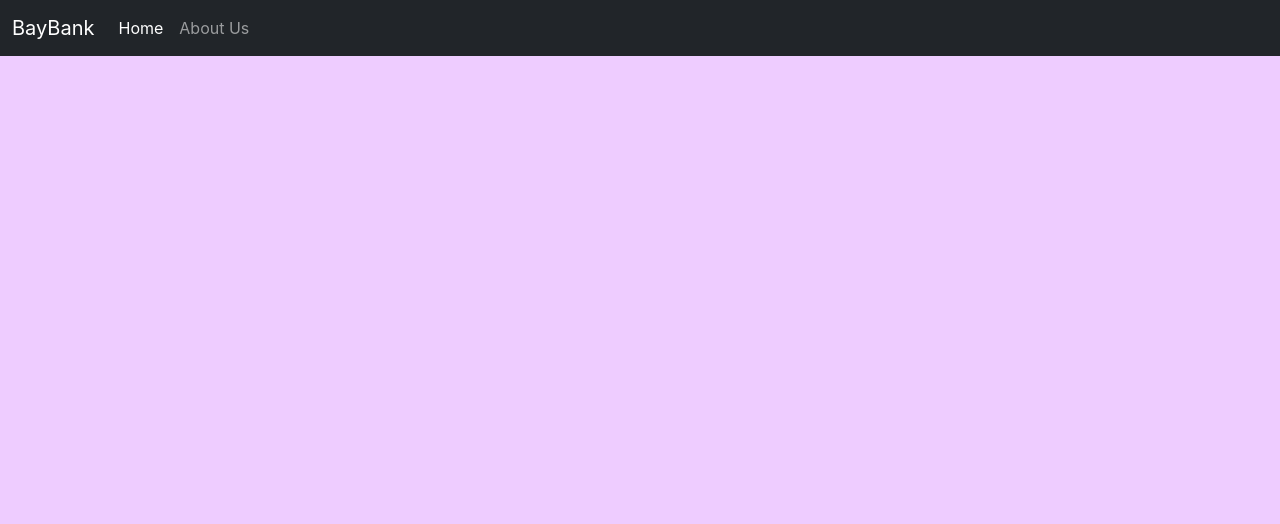
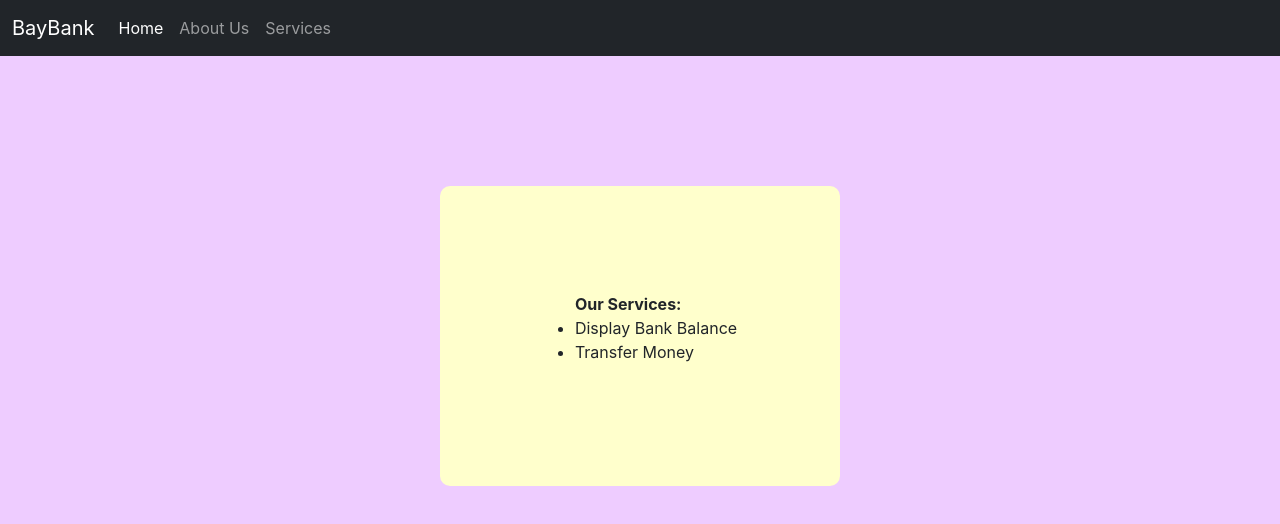
Before and after one commit to shubham-k01/Banking_Web_Dev-_Project, a React (Create React App) app: page /services in a window 1280 px wide. Shown: the top 524 px of the page. Built offline with nearby package versions, Linux system fonts and the light colour scheme.

Commit message:
services completed

```diff
--- a/src/App.js
+++ b/src/App.js
@@ -5,7 +5,9 @@ import Validation from './Components/Validation';
 import home from './home.jpg';
 import About from './Components/About';
 import Home from './Components/Home';
-import React, { useState } from 'react'
+import React, { useState } from 'react';
+import Login from './Components/Login';
+import Services from './Components/Services';
 
 
 import {
@@ -20,16 +22,16 @@ function App() {
   return (
     <>
     <div  style={{
-    backgroundColor:"rgb(238, 204, 255)",
-    height: "115vh"
-}}>
+      backgroundColor:"rgb(238, 204, 255)",
+      height: "115vh"
+    }}>
     <Router>
     <Navbar style={{position:"sticky"}}/>
     <Routes>
-      {/* <Route path="/login" element={<Login/>}/> */}
       <Route path="/signup" element={<Validation/>}/>
       <Route path="/" element={<Home/>}/>
       <Route path="/about" element={<About/>}/>
+      <Route path="/services" element={<Services/>}/>
     </Routes>
     </Router>
     </div>
--- /dev/null
+++ b/src/Components/Login.js
@@ -0,0 +1,9 @@
+import React from 'react'
+
+export default function Login() {
+  return (
+    <div>
+
+    </div>
+  )
+}
--- a/src/Components/Navbar.js
+++ b/src/Components/Navbar.js
@@ -19,6 +19,9 @@ export default function Navbar() {
                             <li className="nav-item">
                                 <Link className="nav-link" to="/about">About Us</Link>
                             </li>
+                            <li className="nav-item">
+                                <Link className="nav-link" to="/services">Services</Link>
+                            </li>
                         </ul>
                         <form className="d-flex ms-auto" role="search">
                             <Zoom>
--- /dev/null
+++ b/src/Components/Services.js
@@ -0,0 +1,18 @@
+import React from 'react'
+
+export default function Services() {
+  return (
+    <div className='d-flex' style={{justifyContent:"center",alignItems:"center",height:"35em"}}>
+        <div className="container d-flex " style={{height:"300px",width:"400px",backgroundColor:"#ffffcc",margin:"auto",alignItems:"center",justifyContent:"center",borderRadius:"10px"}}>
+            <ul>
+            <b style={{display:"block"}}>Our Services:</b>
+                <li>Display Bank Balance</li>
+                <li>Transfer Money</li>
+            </ul>
+
+
+        </div>
+
+    </div>
+  )
+}
--- a/src/Components/Validation.js
+++ b/src/Components/Validation.js
@@ -5,7 +5,7 @@ export default function Validation() {
 
     return (
         <div className='container' >
-            <form className="row g-3 needs-validation my-3" style={{display:'block'}} noValidate>
+            <form className="row g-3 needs-validation my-3" style={{display:'block'}} method="post" action="/services">
                 <Zoom>
                 <div className="col-md-4">
                     <label htmlFor="validationCustom01" className="form-label">First name</label>
@@ -32,29 +32,13 @@ export default function Validation() {
                     </div>
                 </div>
                 <div className="col-md-6">
-                    <label htmlFor="validationCustom03" className="form-label">City</label>
+                    <label htmlFor="validationCustom03" className="form-label">Password</label>
                     <input type="text" className="form-control" id="validationCustom03" required/>
                         <div className="invalid-feedback">
-                            Please provide a valid city.
+                            Please provide a valid password.
                         </div>
                 </div>
-                <div className="col-md-3">
-                    <label htmlFor="validationCustom04" className="form-label">State</label>
-                    {/* <select className="form-select" id="validationCustom04" required>
-                        <option selected disabled value="">Choose...</option>
-                        <option>...</option>
-                    </select> */}
-                    <div className="invalid-feedback">
-                        Please select a valid state.
-                    </div>
-                </div>
-                <div className="col-md-3">
-                    <label htmlFor="validationCustom05" className="form-label">Zip</label>
-                    <input type="text" className="form-control" id="validationCustom05" required/>
-                        <div className="invalid-feedback">
-                            Please provide a valid zip.
-                        </div>
-                </div>
+
                 <div className="col-12">
                     <div className="form-check">
                         <input className="form-check-input" type="checkbox" value="" id="invalidCheck" required/>
```
Also changed, not shown: 1 other file (tests, documents, lock files or other folders).
